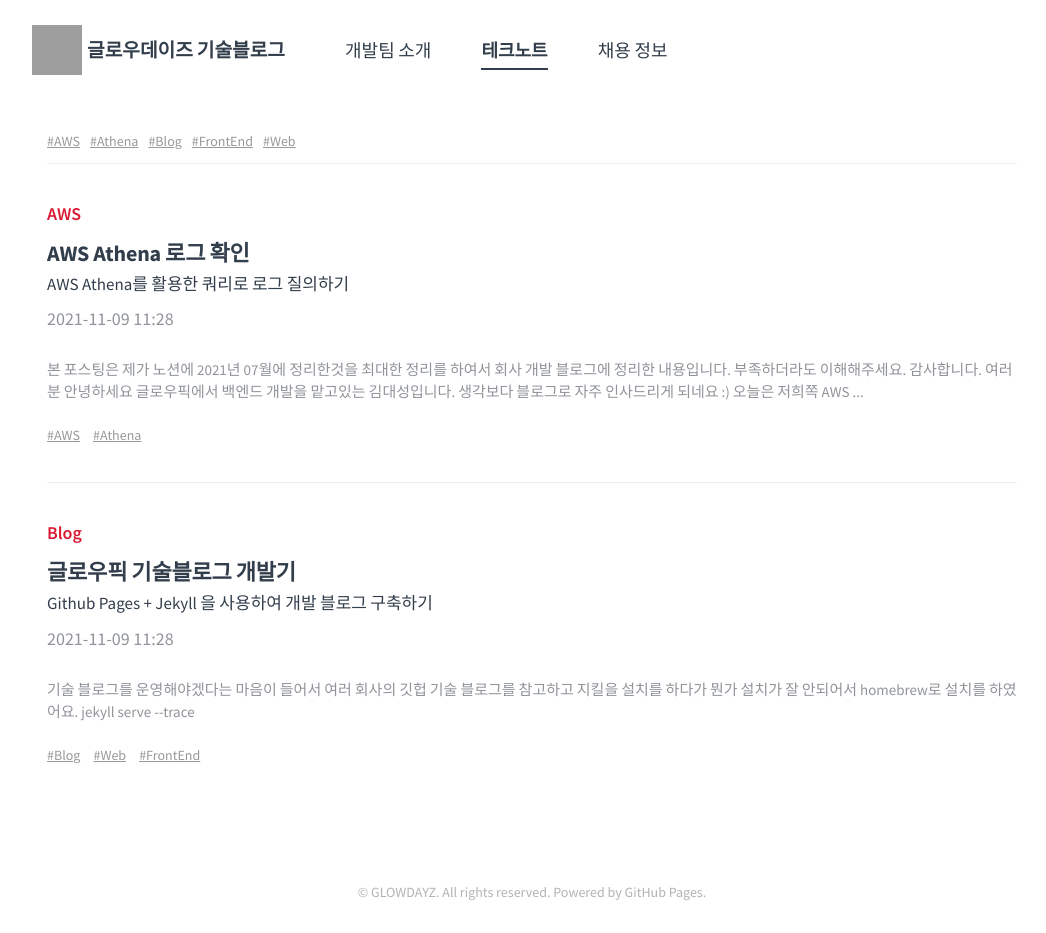
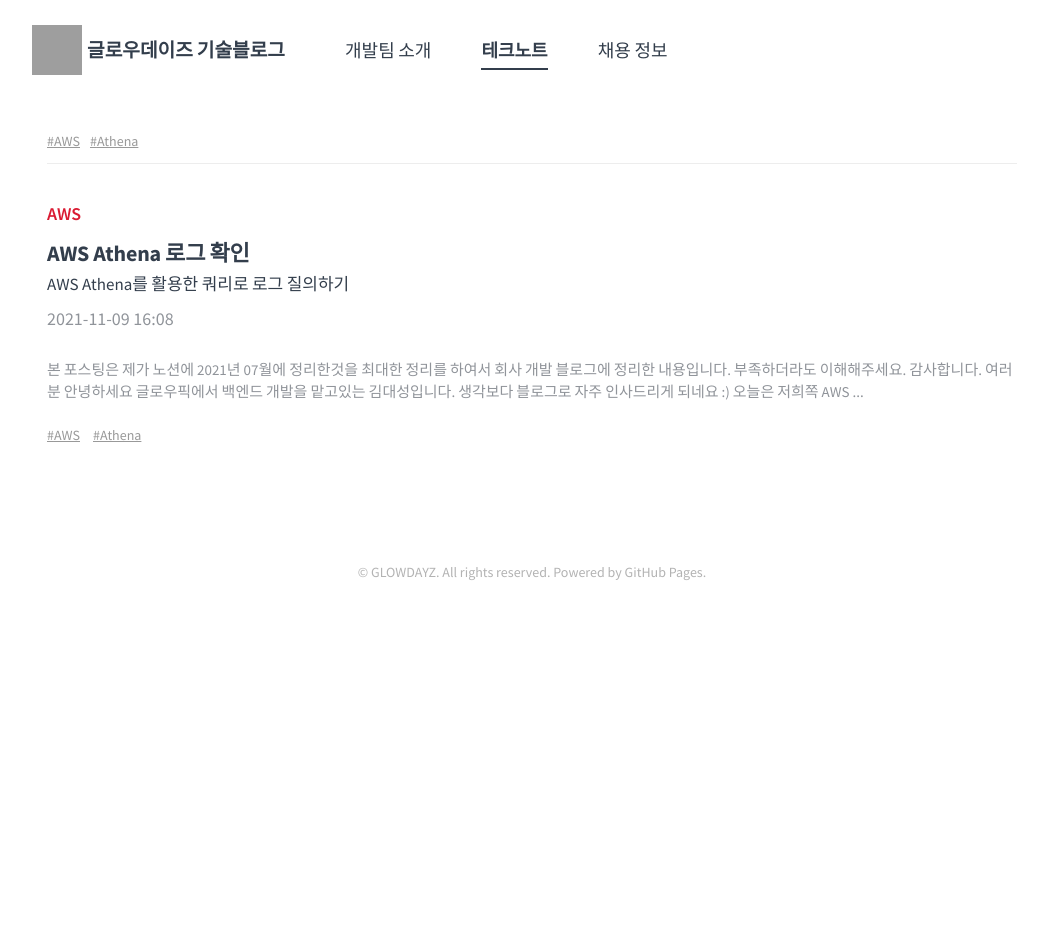
Before and after one commit to glowpick-service/glowpick-dev.github.io, a Jekyll site: the page built from tech/index.md, in a window 1280 px wide. Shown: the whole page, without its empty margins (108-1154 px from the left). Built offline with Jekyll 4.4.1, drawn with Linux system fonts in a browser that asks for light colours; after the commit the page ends 900 px from its top, so only the background shows below that; grey boxes are pictures that could not be loaded.

Commit message:
일단 포스팅 한개만 수정

````diff
--- a/tech/2111091128/index.md
+++ /dev/null
@@ -1,21 +0,0 @@
----
-layout: post
-type: tech
-date: 2021-11-09 11:28
-category: Blog
-title: 글로우픽 기술블로그 개발기
-subtitle: Github Pages + Jekyll 을 사용하여 개발 블로그 구축하기
-writer: 1
-post-header: true
-header-img: img/about.jpeg
-hash-tag: [Blog, Web, FrontEnd]
----
-
-기술 블로그를 운영해야겠다는 마음이 들어서
-여러 회사의 깃헙 기술 블로그를 참고하고 지킬을 설치를 하다가 뭔가 설치가 잘 안되어서
-homebrew로 설치를 하였어요.
-
-
-```
-jekyll serve --trace
-```
--- a/tech/2111091608/index.md
+++ b/tech/2111091608/index.md
@@ -1,13 +1,13 @@
 ---
 layout: post
 type: tech
-date: 2021-11-09 11:28
+date: 2021-11-09 16:08
 category: AWS
 title: AWS Athena 로그 확인
 subtitle: AWS Athena를 활용한 쿼리로 로그 질의하기
 writer: 1
 post-header: true
-header-img: img/about.jpeg
+header-img: img/athena_dashboard.png
 hash-tag: [AWS, Athena]
 ---
 
````
Also changed, not shown: tech/2111091128/img/about.jpeg (deleted), 8 other files.
